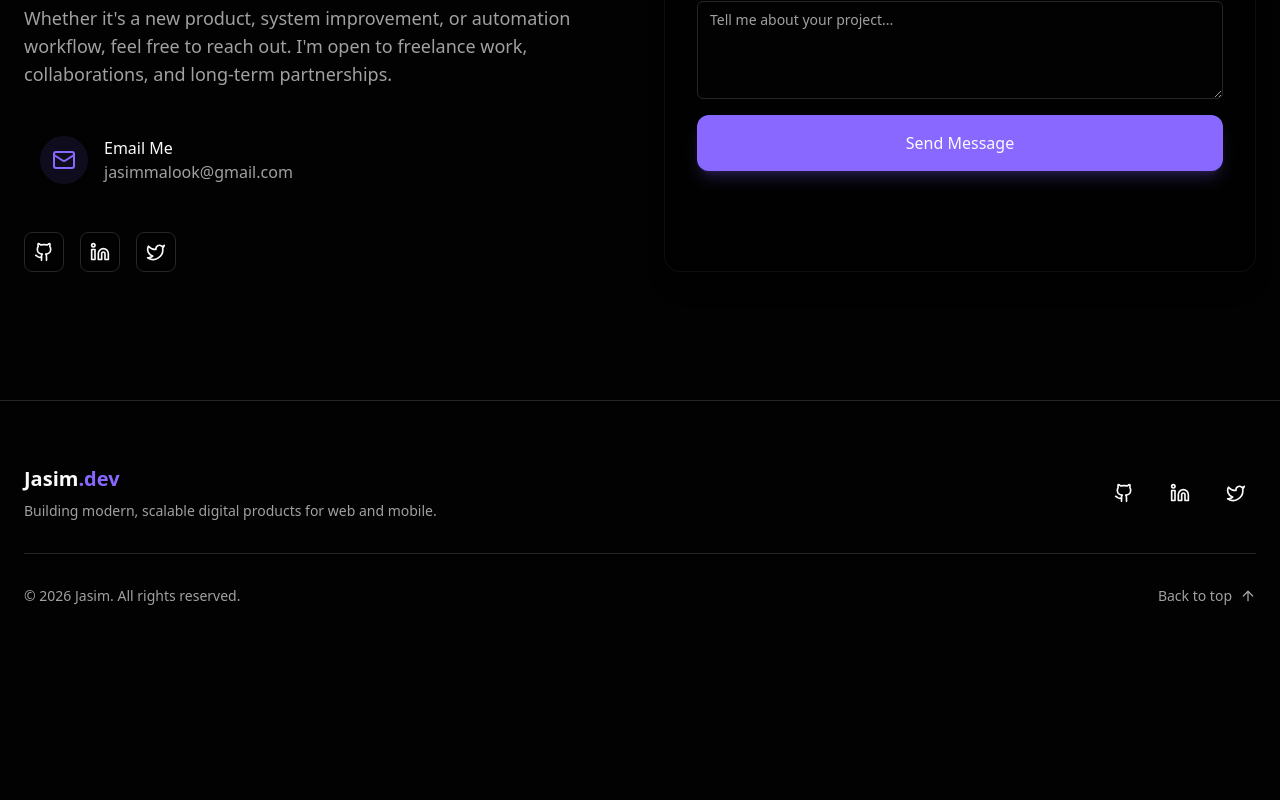
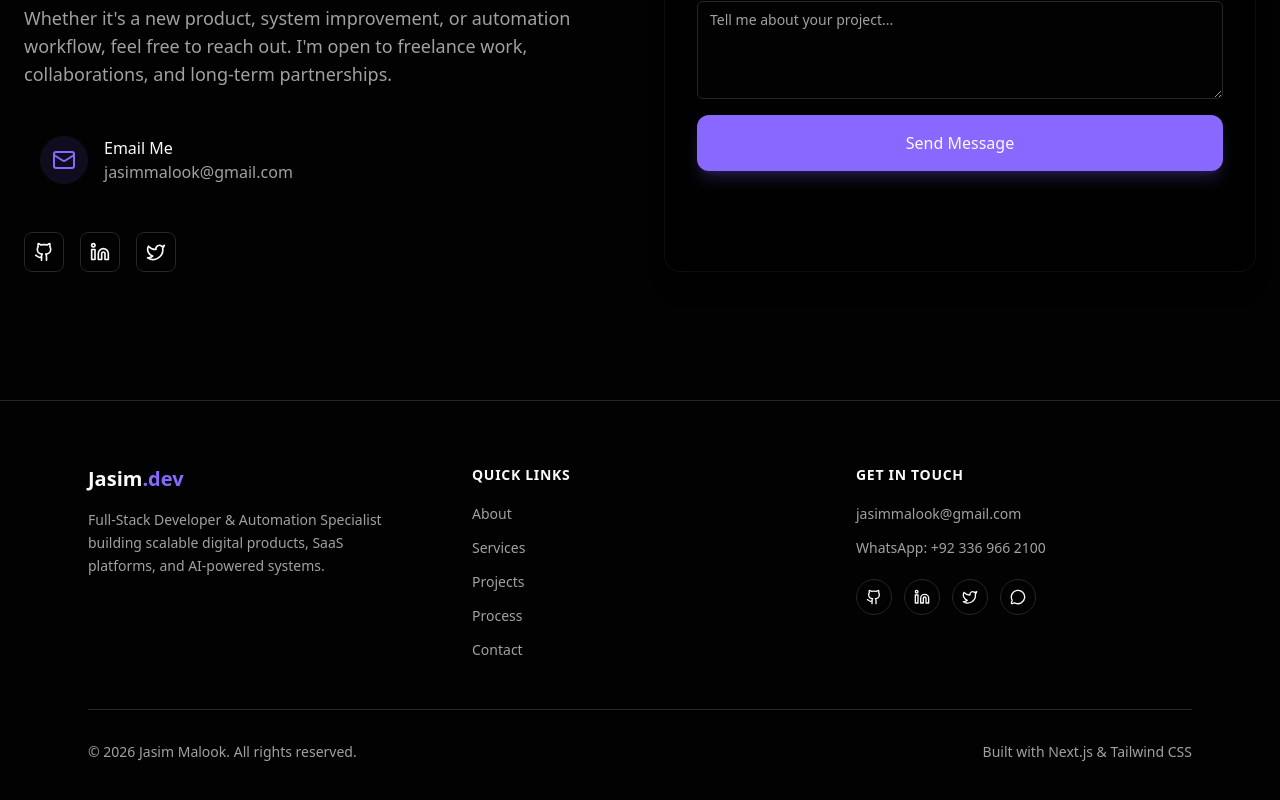
Before and after one commit to JasimMalook/jasim-portfolio, a Next.js app: page / in a window 1280 px wide. Shown: the part 6859-7659 px from the top of the page. Before the commit the page ends 7529 px from the top, so only its background shows below. Built offline with nearby package versions, Linux system fonts and the light colour scheme.

Commit message:
Redesign footer with 3-column layout, nav links, WhatsApp, and updated branding

```diff
--- a/src/components/Footer.tsx
+++ b/src/components/Footer.tsx
@@ -1,53 +1,97 @@
 "use client";
 
 import Link from "next/link";
-import { ArrowUp, Github, Linkedin, Twitter } from "lucide-react";
+import { Github, Linkedin, Twitter, MessageCircle } from "lucide-react";
 import { Button } from "./ui/Button";
+
+const navLinks = [
+    { name: "About", href: "#about" },
+    { name: "Services", href: "#services" },
+    { name: "Projects", href: "#projects" },
+    { name: "Process", href: "#process" },
+    { name: "Contact", href: "#contact" },
+];
 
 const socialLinks = [
     { name: "GitHub", href: "https://github.com/JasimMalook", icon: Github },
     { name: "LinkedIn", href: "https://www.linkedin.com/in/jasim-malook", icon: Linkedin },
     { name: "Twitter", href: "https://x.com/JasimMalook", icon: Twitter },
+    { name: "WhatsApp", href: "https://wa.me/923369662100", icon: MessageCircle },
 ];
 
 export function Footer() {
-    const scrollToTop = () => {
-        window.scrollTo({ top: 0, behavior: "smooth" });
-    };
-
     return (
-        <footer className="bg-background border-t border-border py-12 md:py-16">
-            <div className="container mx-auto px-4 md:px-6">
-                <div className="flex flex-col md:flex-row justify-between items-center gap-8">
-                    <div className="text-center md:text-left">
-                        <Link href="/" className="font-bold text-xl flex items-center gap-2 justify-center md:justify-start">
+        <footer className="bg-background border-t border-border">
+            <div className="max-w-[90%] mx-auto px-4 md:px-6 py-16">
+                {/* Top Row */}
+                <div className="grid grid-cols-1 md:grid-cols-3 gap-12 mb-12">
+                    {/* Brand */}
+                    <div>
+                        <Link href="/" className="font-bold text-xl inline-flex items-center gap-2 mb-4">
                             <span>Jasim<span className="text-primary">.dev</span></span>
                         </Link>
-                        <p className="text-muted-foreground mt-2 text-sm">
-                            Building modern, scalable digital products for web and mobile.
+                        <p className="text-muted-foreground text-sm leading-relaxed max-w-xs">
+                            Full-Stack Developer &amp; Automation Specialist building scalable
+                            digital products, SaaS platforms, and AI-powered systems.
                         </p>
                     </div>
 
-                    <div className="flex gap-4">
-                        {socialLinks.map((social) => (
-                            <Button key={social.name} variant="ghost" size="sm" asChild className="rounded-full w-10 h-10 p-0">
-                                <Link href={social.href} target="_blank" aria-label={social.name}>
-                                    <social.icon size={20} />
-                                </Link>
-                            </Button>
-                        ))}
+                    {/* Quick Links */}
+                    <div>
+                        <h4 className="font-semibold text-sm mb-4 uppercase tracking-wider">Quick Links</h4>
+                        <ul className="space-y-2.5">
+                            {navLinks.map((link) => (
+                                <li key={link.name}>
+                                    <Link
+                                        href={link.href}
+                                        className="text-muted-foreground text-sm hover:text-primary transition-colors"
+                                    >
+                                        {link.name}
+                                    </Link>
+                                </li>
+                            ))}
+                        </ul>
+                    </div>
+
+                    {/* Get in Touch */}
+                    <div>
+                        <h4 className="font-semibold text-sm mb-4 uppercase tracking-wider">Get in Touch</h4>
+                        <ul className="space-y-2.5">
+                            <li>
+                                <a
+                                    href="mailto:jasimmalook@gmail.com"
+                                    className="text-muted-foreground text-sm hover:text-primary transition-colors"
+                                >
+                                    jasimmalook@gmail.com
+                                </a>
+                            </li>
+                            <li>
+                                <a
+                                    href="https://wa.me/923369662100"
+                                    target="_blank"
+                                    rel="noopener noreferrer"
+                                    className="text-muted-foreground text-sm hover:text-primary transition-colors"
+                                >
+                                    WhatsApp: +92 336 966 2100
+                                </a>
+                            </li>
+                        </ul>
+                        <div className="flex gap-3 mt-5">
+                            {socialLinks.map((social) => (
+                                <Button key={social.name} variant="outline" size="icon" asChild className="rounded-full w-9 h-9">
+                                    <Link href={social.href} target="_blank" aria-label={social.name}>
+                                        <social.icon size={16} />
+                                    </Link>
+                                </Button>
+                            ))}
+                        </div>
                     </div>
                 </div>
 
-                <div className="border-t border-border mt-8 pt-8 flex flex-col md:flex-row justify-between items-center gap-4 text-sm text-muted-foreground">
-                    <p>&copy; {new Date().getFullYear()} Jasim. All rights reserved.</p>
-
-                    <button
-                        onClick={scrollToTop}
-                        className="flex items-center gap-2 hover:text-primary transition-colors"
-                    >
-                        Back to top <ArrowUp size={16} />
-                    </button>
+                {/* Bottom Bar */}
+                <div className="border-t border-border pt-8 flex flex-col md:flex-row justify-between items-center gap-4 text-sm text-muted-foreground">
+                    <p>&copy; {new Date().getFullYear()} Jasim Malook. All rights reserved.</p>
+                    <p>Built with Next.js &amp; Tailwind CSS</p>
                 </div>
             </div>
         </footer>
```
